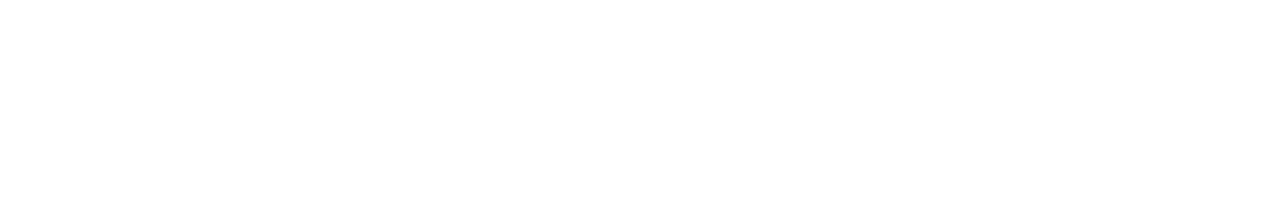
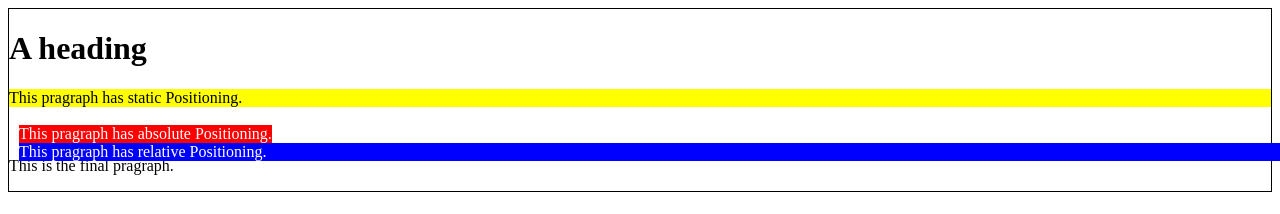
Before and after one commit to Zia18/powercoders, a plain HTML site: page scratch/position/position.html in a window 1280 px wide. Drawn offline with Linux system fonts and the light colour scheme.

Commit message:
Here is my js

```diff
--- a/scratch/3column/style.css
+++ b/scratch/3column/style.css
@@ -4,7 +4,7 @@
 
 div {
   border: 1px solid black;
-  background-color: rgba(238, 238, 238);
+  background-color: rgb(185, 157, 105);
   padding: .5em;
 }
 
--- a/scratch/box-model/style.css
+++ b/scratch/box-model/style.css
@@ -1,3 +1,16 @@
 * {
-  border: 1px solid black;
+  border: .5em solid rgba(0, 0, 0, 0.5);
 }
+
+p, li, em {
+  color: white;
+  padding: .5em;
+  margin: .5em;
+}
+
+p {
+  background-color: blue;
+}
+li {
+  background-color: red;
+}
--- a/scratch/position/position.css
+++ b/scratch/position/position.css
@@ -0,0 +1,33 @@
+body {
+  border: 1px solid black;
+  position: relative;
+}
+div {
+  position: relative;
+}
+
+.pos-static {
+  position: static;
+  background-color: yellow;
+}
+
+.pos-relative {
+  position: relative;
+  background-color: blue;
+  color: white;
+  top: 20px;
+  left: 10px;
+}
+.pos-absolute {
+  position: absolute;
+  background-color: red;
+  color: white;
+}
+
+.pos-absolute {
+  position: absolute;
+  background-color: red;
+  color: white;
+  top: 20px;
+  left: 10px;
+}
--- a/scratch/position/position.html
+++ b/scratch/position/position.html
@@ -6,6 +6,12 @@
     <link rel="stylesheet" type="text/css" href="Position.css">
   </head>
   <body>
-
+    <h1 class="pos-fixed"> A heading</h1>
+    <div>
+    <p class="pos-static">This pragraph has static Positioning.</p>
+    <p class="pos-relative">This pragraph has relative Positioning.</p>
+    <p class="pos-absolute">This pragraph has absolute Positioning.</p>
+    <p>This is the final pragraph.</p>
+  </div>
   </body>
 </html>
--- a/scratch/style.css
+++ b/scratch/style.css
@@ -6,10 +6,14 @@
   border-radius: 5px;
   text-shadow: 1px 1px 1px black;
 }
+p {
+  color: rgb(119, 24, 14)
+}
 
 p.warning::before {
   content: "WARNING!:"
 }
+
 p em {
   font-style: normal;
   text-decoration: underline;
```
Also changed, not shown: scratch/JS/index.html (added, +22 -0 lines), scratch/JS/style.css (added, +17 -0 lines), scratch/box-model/box-model.html (+1 -1 lines), scratch/display/breadcrumb.css (+35 -9 lines), scratch/display/breadcrumb.html (+1 -0 lines), scratch/index.html (indentation only).
